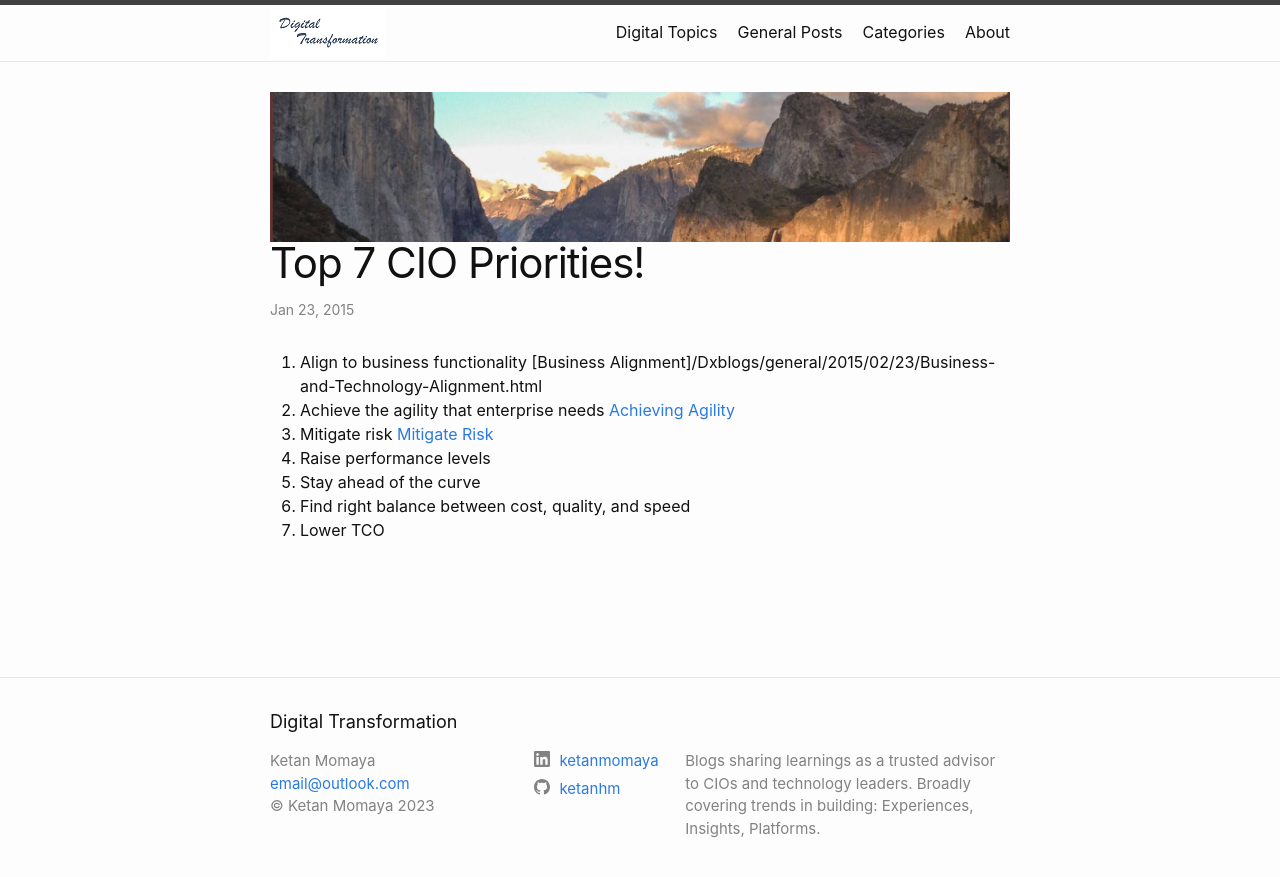
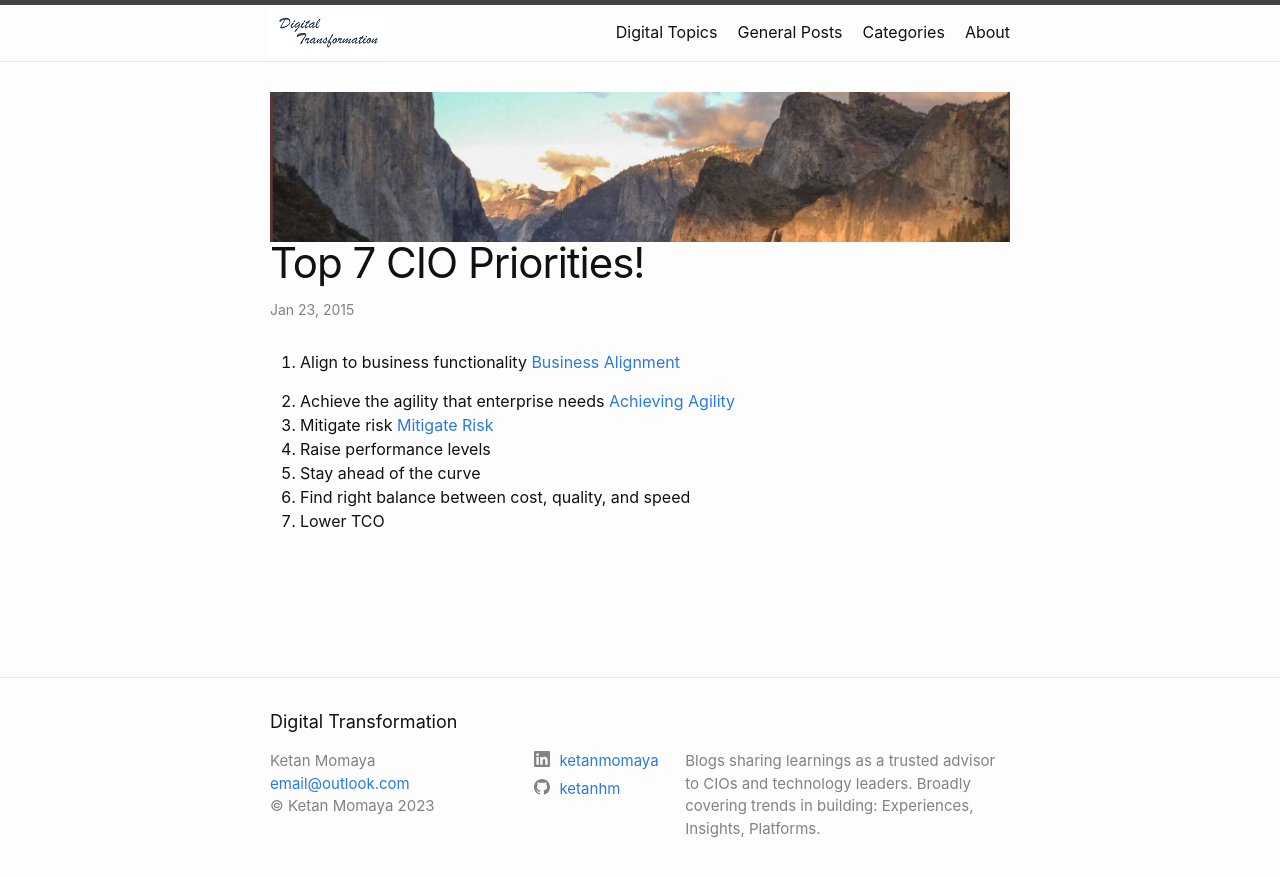
Before and after one commit to ketanhm/Dxblogs, a Jekyll site: the page built from _posts/2015-01-23-CIO-Priorities.md, in a window 1280 px wide. Shown: the top 877 px of the page. Built offline with Jekyll 4.4.1, drawn with Linux system fonts in a browser that asks for light colours; some of the changed lines change nothing that is shown.

Commit message:
link test

```diff
--- a/_posts/2015-01-23-CIO-Priorities.md
+++ b/_posts/2015-01-23-CIO-Priorities.md
@@ -6,10 +6,13 @@ image:
 categories: General
 ---
 
-1.	Align to business functionality [Business Alignment]{% post_url 2015-02-23-Business-and-Technology-Alignment %}
+1.	Align to business functionality [Business Alignment][BA]
+
 2.	Achieve the agility that enterprise needs  [Achieving Agility]({% link _posts/2015-03-23-Achieving-Agility.md %})
 3.	Mitigate risk [Mitigate Risk]({% link _posts/2015-04-23-Mitigate-Risk.md %})
 4.	Raise performance levels
 5.	Stay ahead of the curve
 6.	Find right balance between cost, quality, and speed
 7.	Lower TCO
+
+[BA]: https://ketanhm.github.io/Dxblogs/general/2015/02/23/Business-and-Technology-Alignment.html
```
